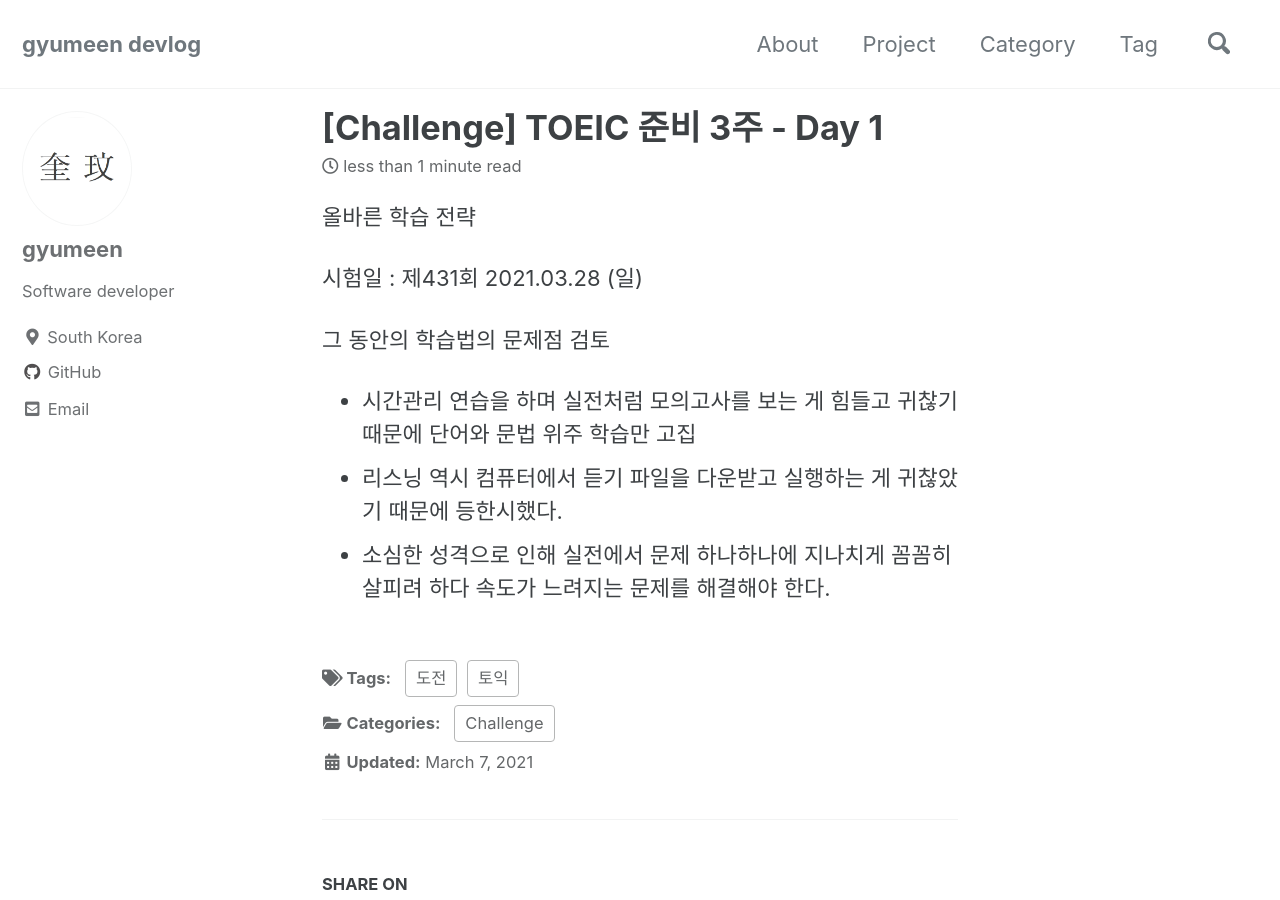
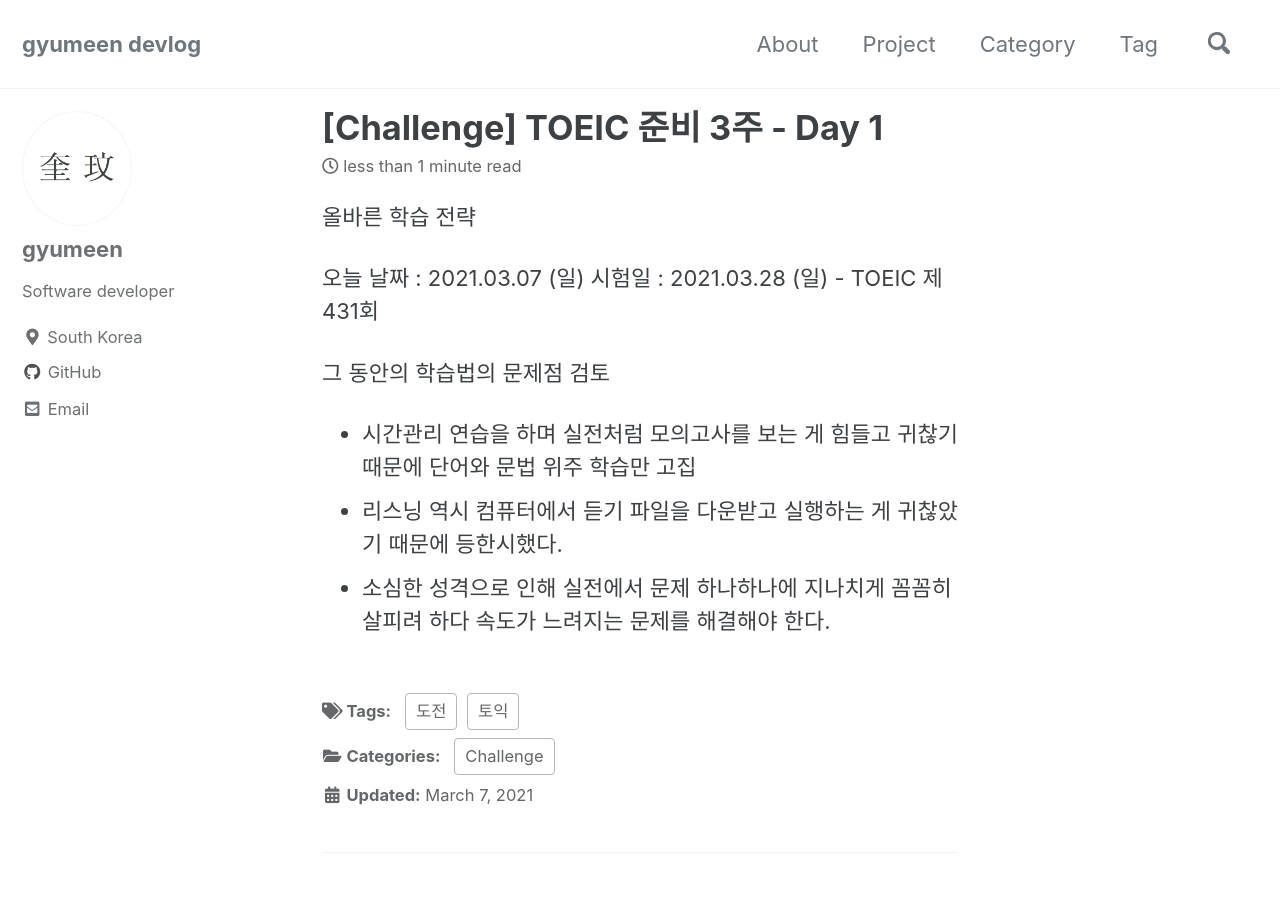
Before and after one commit to gyumeen/gyumeen.github.io, a Jekyll site: the page built from _posts/2021/Challenge/TOEIC/2021-03-07-ready.md, in a window 1280 px wide and 900 px high. Built offline with Jekyll 4.4.1, drawn with Linux system fonts in a browser that asks for light colours; cached includes are drawn as plain includes; comment, search, counter and statistics services are not loaded.

Commit message:
Update 2021-03-07-ready.md

```diff
--- a/_posts/2021/Challenge/TOEIC/2021-03-07-ready.md
+++ b/_posts/2021/Challenge/TOEIC/2021-03-07-ready.md
@@ -12,7 +12,8 @@ last_modified_at: 2021-03-07
 
 올바른 학습 전략
 
-시험일 : 제431회	2021.03.28 (일)
+오늘 날짜 : 2021.03.07 (일)
+시험일 : 2021.03.28 (일) - TOEIC 제 431회
 
 그 동안의 학습법의 문제점 검토
 - 시간관리 연습을 하며 실전처럼 모의고사를 보는 게 힘들고 귀찮기 때문에 단어와 문법 위주 학습만 고집
```
